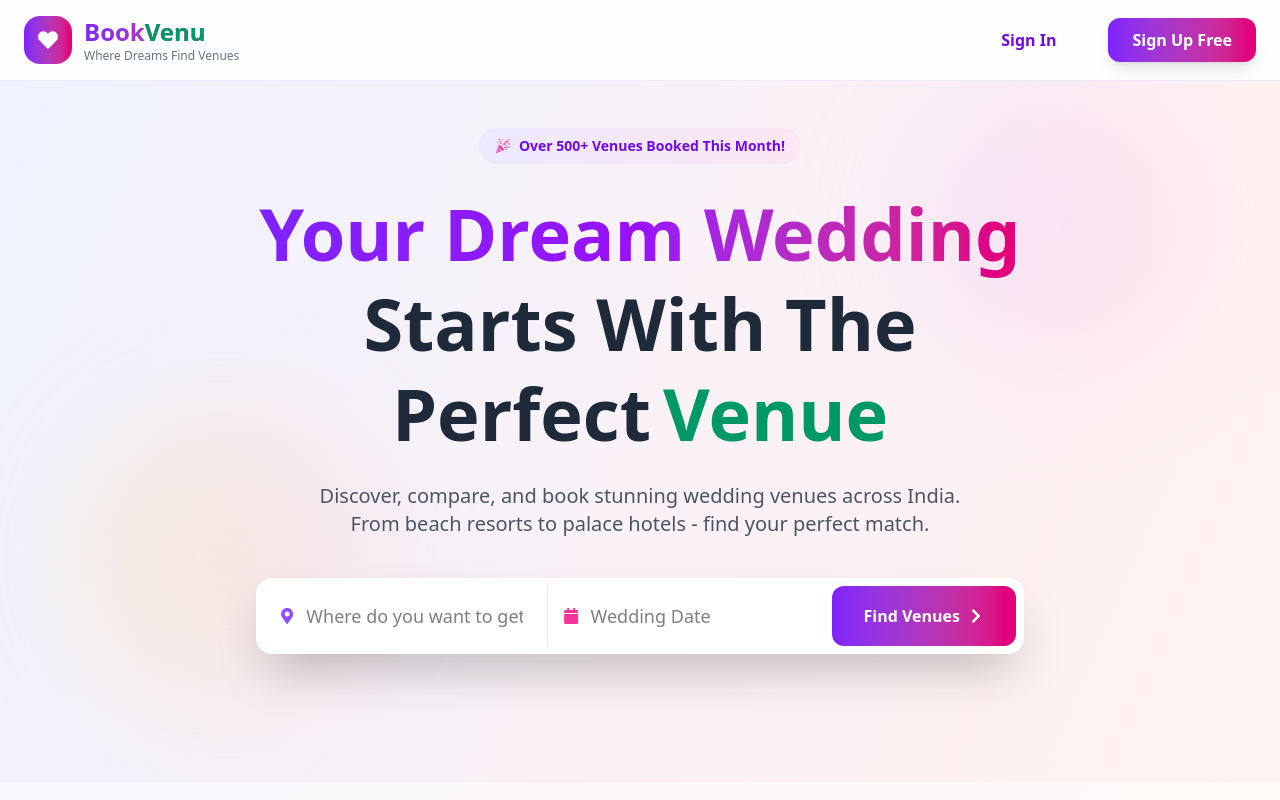
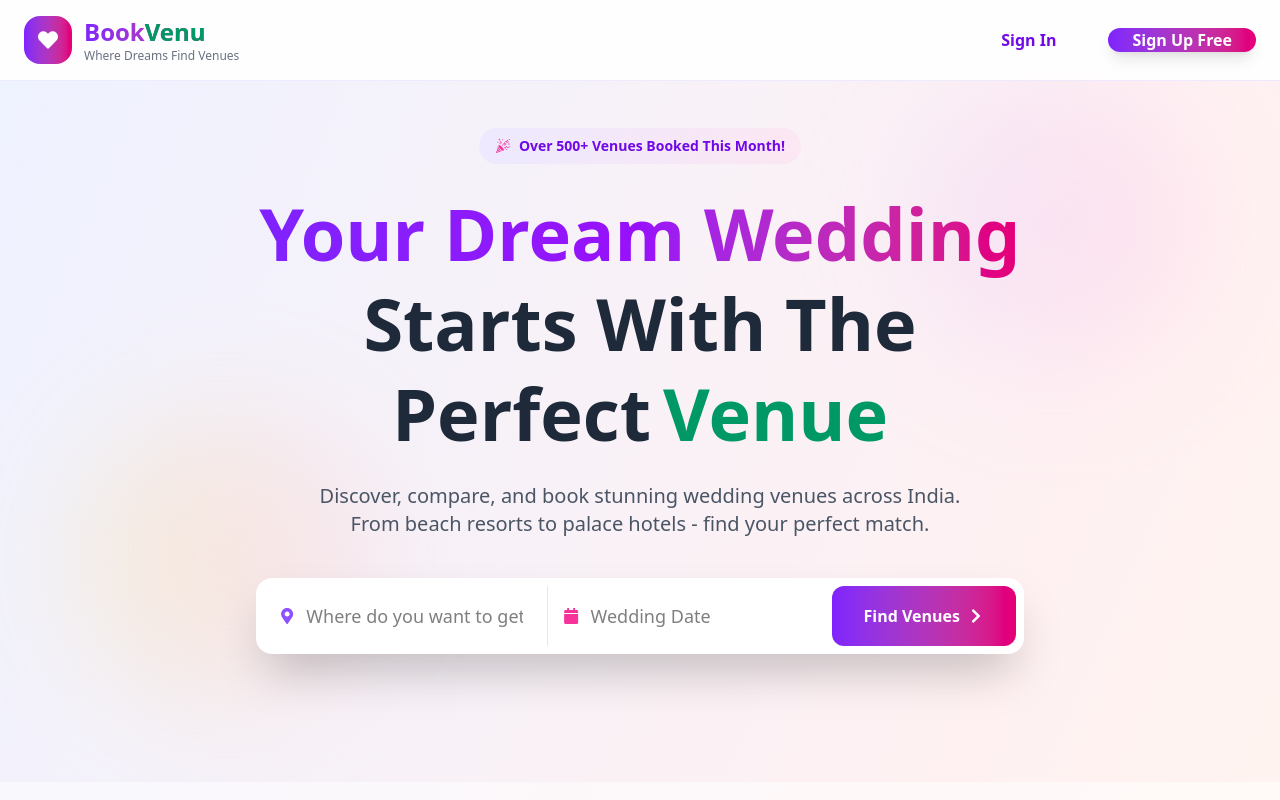
Before and after one commit to tayyabriyax/bookvenu-frontend, a Next.js app: page / in a window 1280 px wide. Shown: the top 800 px of the page. Built offline with nearby package versions, Linux system fonts and the light colour scheme.

Commit message:
Landing Page

```diff
--- a/src/app/page.js
+++ b/src/app/page.js
@@ -54,7 +54,7 @@ export default function Home() {
               <button onClick={() => router.push("/auth/signin")} className="px-6 py-2.5 text-violet-700 font-semibold rounded-xl hover:bg-violet-50 transition-all duration-200">
                 Sign In
               </button>
-              <button onClick={() => router.push("/auth/signup")} className="px-6 py-2.5 bg-gradient-to-r from-violet-600 to-pink-600 text-white font-semibold rounded-xl shadow-lg hover:shadow-xl transform hover:-translate-y-0.5 transition-all duration-200 ml-3">
+              <button onClick={() => router.push("/auth/signup")} className="px-6  bg-gradient-to-r from-violet-600 to-pink-600 text-white font-semibold rounded-xl shadow-lg hover:shadow-xl transform hover:-translate-y-0.5 transition-all duration-200 ml-3">
                 Sign Up Free
               </button>
             </div>
```
